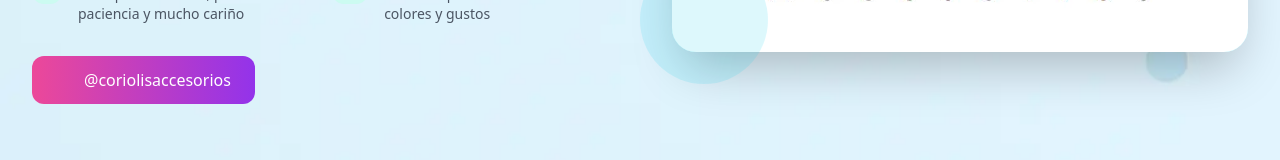
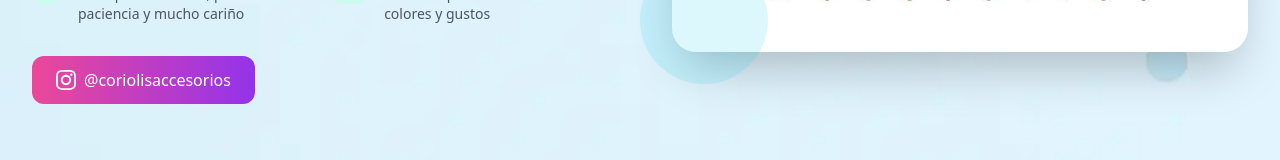
Before and after one commit to Mauriizio/coriolis, a Next.js app: page / in a window 1280 px wide. Shown: the part 9584-9744 px from the top of the page. Built offline with nearby package versions, Linux system fonts and the light colour scheme.

Commit message:
arregle detalle svg

```diff
--- a/components/AboutSection.tsx
+++ b/components/AboutSection.tsx
@@ -75,8 +75,8 @@
                 className="flex items-center space-x-2 bg-gradient-to-r from-pink-500 to-purple-600 text-white px-4 sm:px-6 py-2 sm:py-3 rounded-xl hover:shadow-lg transition-all"
               >
                 <svg className="w-4 h-4 sm:w-5 sm:h-5" fill="currentColor" viewBox="0 0 24 24">
-                  <path d="M12 2.163c3.204 0 ..."/>
-                </svg>
+                 <path d="M12 2.163c3.204 0 3.584.012 4.85.07 3.252.148 4.771 1.691 4.919 4.919.058 1.265.069 1.645.069 4.849 0 3.205-.012 3.584-.069 4.849-.149 3.225-1.664 4.771-4.919 4.919-1.266.058-1.644.07-4.85.07-3.204 0-3.584-.012-4.849-.07-3.26-.149-4.771-1.699-4.919-4.92-.058-1.265-.07-1.644-.07-4.849 0-3.204.013-3.583.07-4.849.149-3.227 1.664-4.771 4.919-4.919 1.266-.057 1.645-.069 4.849-.069zm0-2.163c-3.259 0-3.667.014-4.947.072-4.358.2-6.78 2.618-6.98 6.98-.059 1.281-.073 1.689-.073 4.948 0 3.259.014 3.668.072 4.948.2 4.358 2.618 6.78 6.98 6.98 1.281.058 1.689.072 4.948.072 3.259 0 3.668-.014 4.948-.072 4.354-.2 6.782-2.618 6.979-6.98.059-1.28.073-1.689.073-4.948 0-3.259-.014-3.667-.072-4.947-.196-4.354-2.617-6.78-6.979-6.98-1.281-.059-1.69-.073-4.949-.073zm0 5.838c-3.403 0-6.162 2.759-6.162 6.162s2.759 6.163 6.162 6.163 6.162-2.759 6.162-6.163c0-3.403-2.759-6.162-6.162-6.162zm0 10.162c-2.209 0-4-1.79-4-4 0-2.209 1.791-4 4-4s4 1.791 4 4c0 2.21-1.791 4-4 4zm6.406-11.845c-.796 0-1.441.645-1.441 1.44s.645 1.44 1.441 1.44c.795 0 1.439-.645 1.439-1.44s-.644-1.44-1.439-1.44z" />
+              </svg>
                 <span className="text-sm sm:text-base">@coriolisaccesorios</span>
               </a>
             </div>
```
